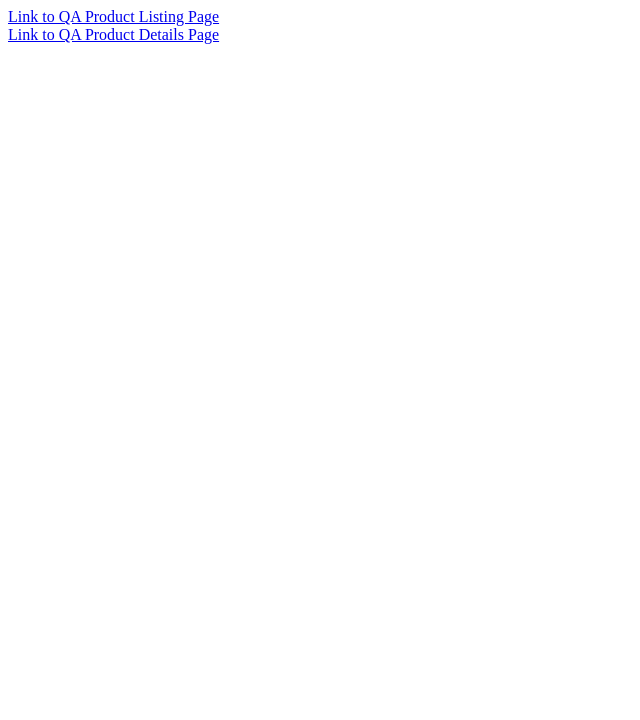
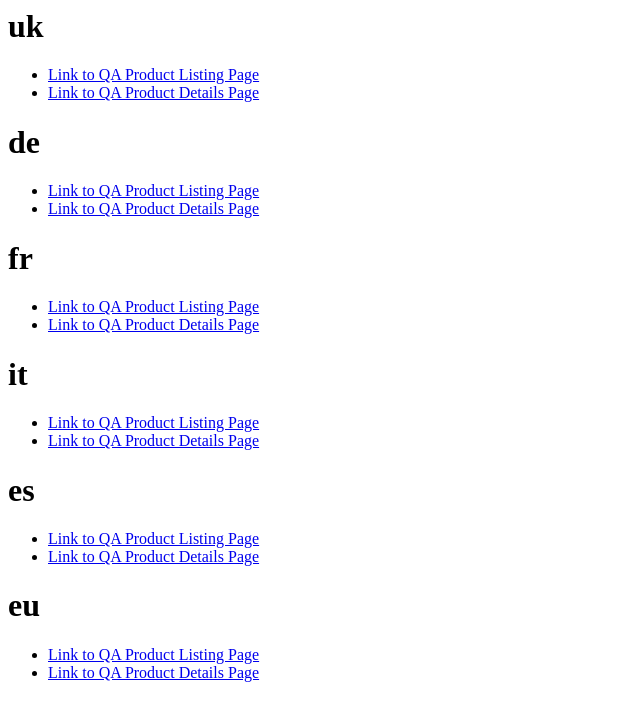
Before and after one commit to tibu/tibu.disney.io, a plain HTML site: page shop.html in a window 1280 px wide. Shown: the whole page, without its empty margins (0-640 px from the left). Drawn offline with Linux system fonts and the light colour scheme.

Commit message:
added different countries

```diff
--- a/shop.html
+++ b/shop.html
@@ -1,6 +1,37 @@
 <html>
     <body>
-        <a href="https://www.sfcc-qa.shop-disney.co.uk/search?cgid=2000619">Link to QA Product Listing Page</a><br>
-        <a href="https://www.sfcc-qa.shop-disney.co.uk/disney-store-buzz-lightyear-interactive-talking-action-figure-461010120117.html?isProductSearch=0&plpPosition=3&guestFacing=Gifts-By%2520Recipient-Gifts%2520for%2520Adults">Link to QA Product Details Page</a>
+        <div>
+            <h1>uk</h1>
+            <ul>
+                <li><a href="https://www.sfcc-qa.shop-disney.co.uk/search?cgid=2000619">Link to QA Product Listing Page</a></li>
+                <li><a href="https://www.sfcc-qa.shop-disney.co.uk/disney-store-buzz-lightyear-interactive-talking-action-figure-461010120117.html?isProductSearch=0&plpPosition=3&guestFacing=Gifts-By%2520Recipient-Gifts%2520for%2520Adults">Link to QA Product Details Page</a></li>
+            </ul>
+			<h1>de</h1>
+            <ul>
+                <li><a href="https://www.sfcc-qa.shop-disney.de/search?cgid=2000619">Link to QA Product Listing Page</a></li>
+                <li><a href="https://www.sfcc-qa.shop-disney.de/disney-store-buzz-lightyear-interactive-talking-action-figure-461010120117.html?isProductSearch=0&plpPosition=3&guestFacing=Gifts-By%2520Recipient-Gifts%2520for%2520Adults">Link to QA Product Details Page</a></li>
+            </ul>
+            <h1>fr</h1>
+            <ul>
+                <li><a href="https://www.sfcc-qa.shop-disney.fr/search?cgid=2000619">Link to QA Product Listing Page</a></li>
+                <li><a href="https://www.sfcc-qa.shop-disney.fr/disney-store-buzz-lightyear-interactive-talking-action-figure-461010120117.html?isProductSearch=0&plpPosition=3&guestFacing=Gifts-By%2520Recipient-Gifts%2520for%2520Adults">Link to QA Product Details Page</a></li>
+            </ul>
+            <h1>it</h1>
+            <ul>
+                <li><a href="https://www.sfcc-qa.shop-disney.it/search?cgid=2000619">Link to QA Product Listing Page</a></li>
+                <li><a href="https://www.sfcc-qa.shop-disney.it/disney-store-buzz-lightyear-interactive-talking-action-figure-461010120117.html?isProductSearch=0&plpPosition=3&guestFacing=Gifts-By%2520Recipient-Gifts%2520for%2520Adults">Link to QA Product Details Page</a></li>
+            </ul>
+            <h1>es</h1>
+            <ul>
+                <li><a href="https://www.sfcc-qa.shop-disney.es/search?cgid=2000619">Link to QA Product Listing Page</a></li>
+                <li><a href="https://www.sfcc-qa.shop-disney.es/disney-store-buzz-lightyear-interactive-talking-action-figure-461010120117.html?isProductSearch=0&plpPosition=3&guestFacing=Gifts-By%2520Recipient-Gifts%2520for%2520Adults">Link to QA Product Details Page</a></li>
+            </ul>
+            <h1>eu</h1>
+            <ul>
+                <li><a href="https://www.sfcc-qa.shop-disney.eu/search?cgid=2000619">Link to QA Product Listing Page</a></li>
+                <li><a href="https://www.sfcc-qa.shop-disney.eu/disney-store-buzz-lightyear-interactive-talking-action-figure-461010120117.html?isProductSearch=0&plpPosition=3&guestFacing=Gifts-By%2520Recipient-Gifts%2520for%2520Adults">Link to QA Product Details Page</a></li>
+            </ul>
+
+        </div>
     </body>
 </html>
```
